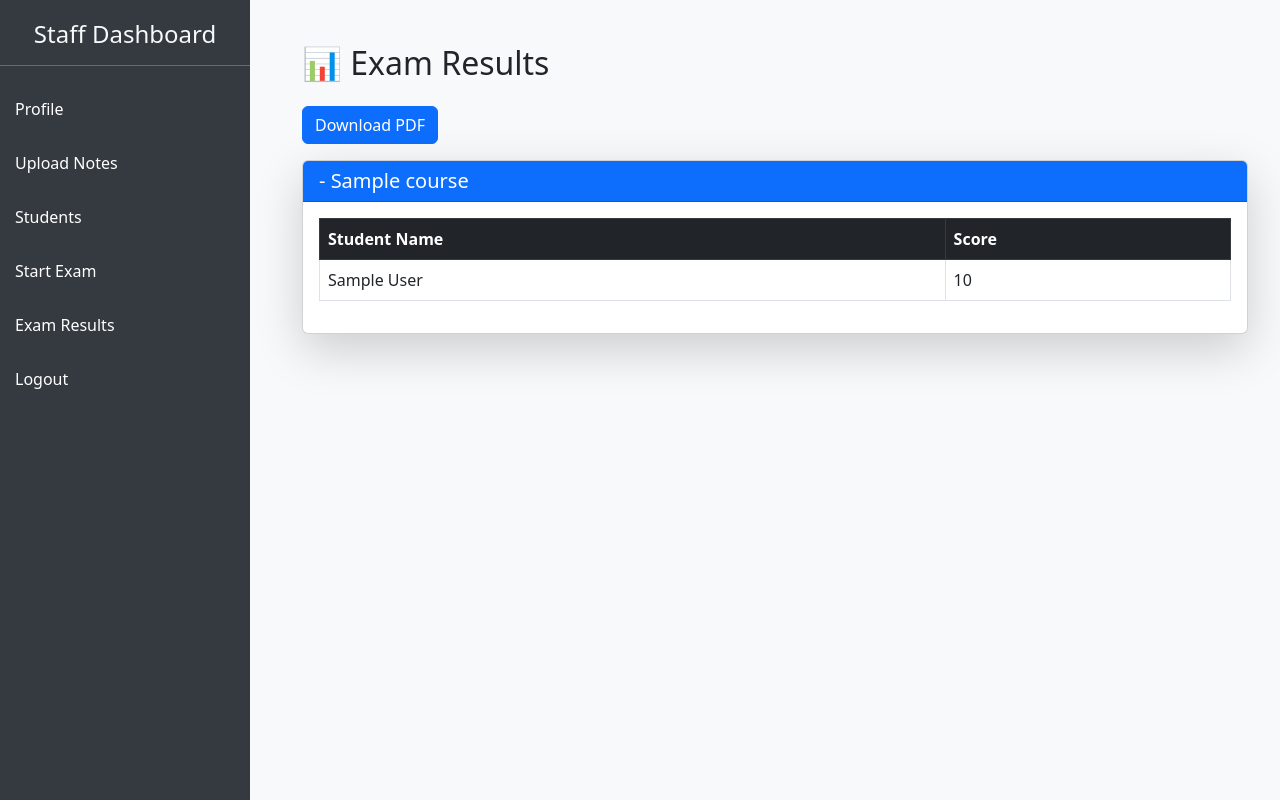
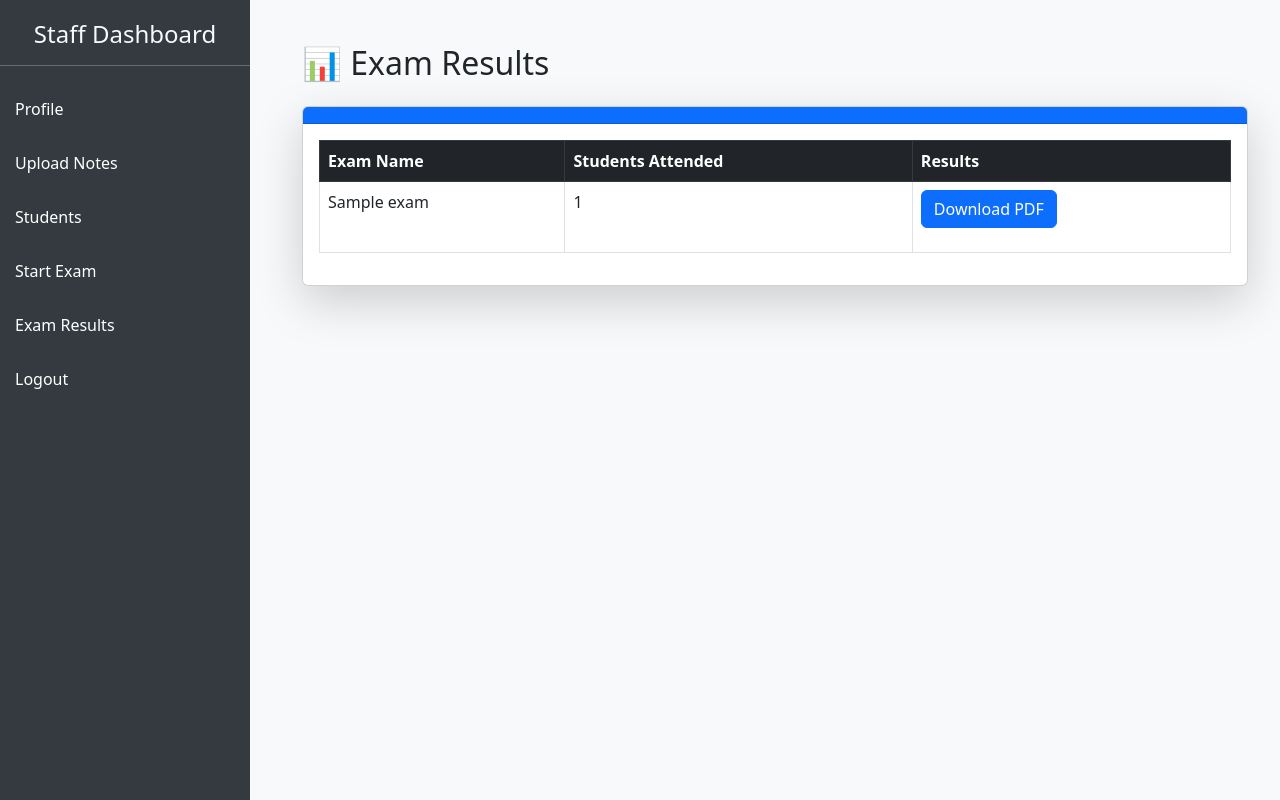
Before and after one commit to jobin8921/ELEARN-APP, a Django app: page /exam-results/ in a window 1280 px wide. Run offline with Django 5.2, Linux system fonts and the light colour scheme; a user stored in the database is signed in; tables that the repository leaves empty hold one stand-in row (values such as "Sample post"); some libraries are stand-ins or nearby versions.

Commit message:
Fixed the template issues.

```diff
--- a/home/urls.py
+++ b/home/urls.py
@@ -39,7 +39,7 @@ urlpatterns = [
     path("exam_result/<int:exam_id>/", views.view_exam_results, name="view_exam_results"),  # Fix name
 
     path("exam-results/", views.student_result, name="student_result"),
-    path("exam-results/pdf/", views.generate_exam_results_pdf, name="generate_exam_results_pdf"),
+    path("exam-results/pdf/<int:exam_id>/", views.generate_exam_results_pdf, name="generate_exam_results_pdf"),
 
 
 ]
--- a/home/views.py
+++ b/home/views.py
@@ -395,19 +395,25 @@ def student_result(request):
     return render(request, "exam_results.html", {"exam_results": exam_results})
 
 
-def generate_exam_results_pdf(request):
+def generate_exam_results_pdf(request, exam_id):
     staff = Staff.objects.filter(user=request.user).first()
 
     if not staff:
-        return HttpResponse("Staff profile not found")
+        return HttpResponse("Staff profile not found", status=404)
 
-    exams = Exam.objects.filter(staff=staff).prefetch_related("examresult_set__student")
-    exam_results = {exam: ExamResult.objects.filter(exam=exam).select_related("student") for exam in exams}
+    # Get the specific exam
+    exam = get_object_or_404(Exam, id=exam_id, staff=staff)
 
-    html_content = render_to_string("exam_results_pdf.html", {"exam_results": exam_results})
+    # Fetch results only for this exam
+    exam_results = ExamResult.objects.filter(exam=exam).select_related("student")
+
+    html_content = render_to_string("exam_results_pdf.html", {"exam": exam, "exam_results": exam_results})
+
+    # Create PDF response
     response = HttpResponse(content_type="application/pdf")
     response["content-Disposition"] = "attachment; filename=exam_results.pdf"
 
+    # Generate PDF
     pisa_status = pisa.CreatePDF(html_content, dest=response)
     if pisa_status.err:
         return HttpResponse("Error generating PDF", status=500)
--- a/templates/exam_results.html
+++ b/templates/exam_results.html
@@ -56,35 +56,30 @@
     <div class="content">
         <div class="container mt-4">
             <h2 class="mb-4">📊 Exam Results</h2>
-            <a href="{% url 'generate_exam_results_pdf' %}" class="btn btn-primary mb-3">
-                <i class="fas fa-download"></i> Download PDF
-            </a>
 
             {% for exam, results in exam_results.items %}
                 <div class="card shadow-lg mb-4">
-                    <div class="card-header bg-primary text-white">
-                        <h5 class="mb-0">{{ exam.name }} - {{ exam.course.name }}</h5>
+                    <div class="card-header bg-primary text-white d-flex justify-content-between align-items-center">
+
                     </div>
                     <div class="card-body">
                         <div class="table-responsive">
                             <table class="table table-hover table-bordered">
                                 <thead class="table-dark">
                                     <tr>
-                                        <th>Student Name</th>
-                                        <th>Score</th>
+                                        <th>Exam Name</th>
+                                        <th>Students Attended</th>
+                                        <th>Results</th>
                                     </tr>
                                 </thead>
                                 <tbody>
-                                    {% for result in results %}
-                                        <tr>
-                                            <td>{{ result.student.name }}</td>
-                                            <td>{{ result.score }}</td>
-                                        </tr>
-                                    {% empty %}
-                                        <tr>
-                                            <td colspan="2" class="text-center text-muted">No students have taken this exam yet.</td>
-                                        </tr>
-                                    {% endfor %}
+                                    <tr>
+                                        <td>{{ exam.title }}</td>
+                                        <td>{{ results|length }}</td>
+                                        <td>
+                                            <a href="{% url 'generate_exam_results_pdf' exam.id %}" class="btn btn-primary mb-3">Download PDF</a>
+                                        </td>
+                                    </tr>
                                 </tbody>
                             </table>
                         </div>
```
Also changed, not shown: templates/exam_results_pdf.html (+5 -7 lines).
